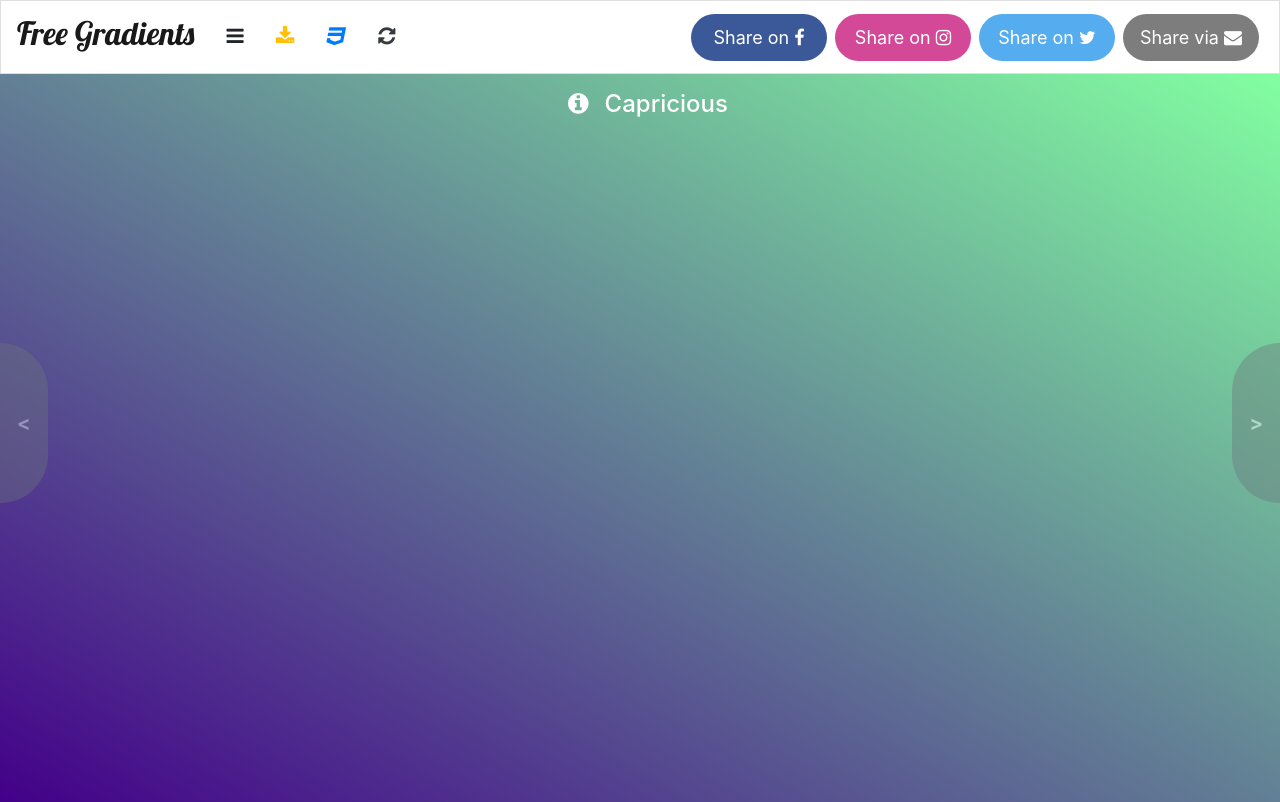
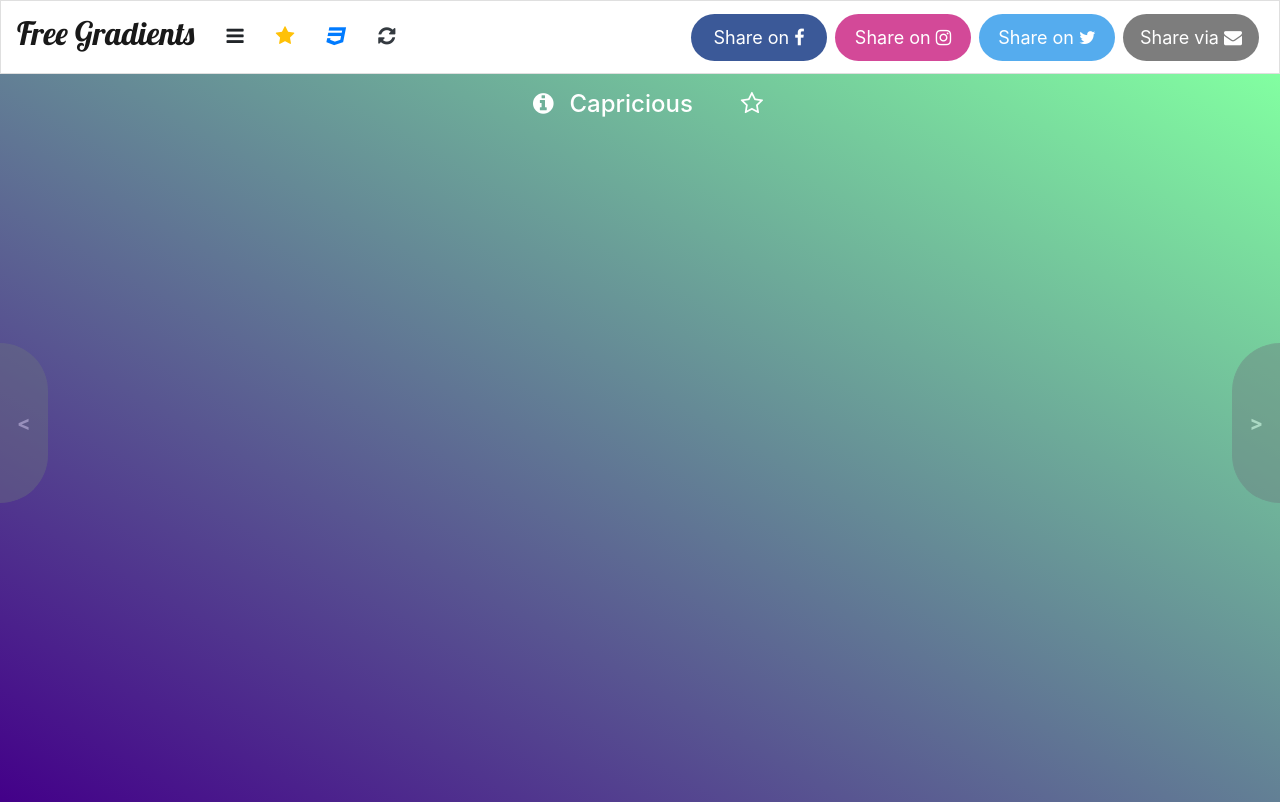
Before and after one commit to vsahinid/freegradients, a React (Create React App) app: page / in a window 1280 px wide. Built offline with nearby package versions, Linux system fonts and the light colour scheme.

Commit message:
Added favorites + cookies

```diff
--- /dev/null
+++ b/src/components/AddToFavorites.js
@@ -0,0 +1,7 @@
+import React from "react";
+
+const AddToFavorites = () => {
+  return <div />;
+};
+
+export default AddToFavorites;
--- a/src/components/ColorSlider.js
+++ b/src/components/ColorSlider.js
@@ -1,10 +1,76 @@
-import React from "react";
+import React, { Component } from "react";
 import Arrows from "./Arrows";
+import AddToFavorites from "./AddToFavorites";
 
-const ColorSlider = props => {
-  let colorGradient = `linear-gradient(to ${props.orientation1} ${
-    props.orientation2
-  }, ${props.color1}, ${props.color2})`;
+class ColorSlider extends Component {
+  state = {
+    favorite: false,
+    title: ""
+  };
+
+  setCookie = (cname, cvalue) => {
+    document.cookie = cname + "=" + cvalue + ";";
+  };
+
+  deleteCookie = cname => {
+    document.cookie = cname + "=" + "" + ";";
+  };
+
+  getCookie = cname => {
+    var name = cname + "=";
+    var decodedCookie = decodeURIComponent(document.cookie);
+    var ca = decodedCookie.split(";");
+    for (var i = 0; i < ca.length; i++) {
+      var c = ca[i];
+      while (c.charAt(0) == " ") {
+        c = c.substring(1);
+      }
+      if (c.indexOf(name) == 0) {
+        return c.substring(name.length, c.length);
+      }
+    }
+    return "";
+  };
+
+  checkCookie = cname => {
+    var cname = this.getCookie(cname);
+    if (cname !== "") {
+      return true;
+    } else {
+      return false;
+    }
+  };
+
+  addToFavorites = () => {
+    const cookieName = this.props.title;
+    // if gradient is favorite, removed it from string and unstar
+    if (this.state.favorite) {
+      this.deleteCookie(cookieName);
+      this.setState({ favorite: false });
+    }
+
+    // if gradient is not already part of cookie string, add it from string and star it
+
+    if (!this.state.favorite) {
+      this.setCookie(cookieName, true);
+      this.setState({ favorite: true });
+    }
+  };
+
+  componentDidMount() {
+    const cookieName = this.props.title;
+    if (this.checkCookie(cookieName)) {
+      this.setState({ favorite: true });
+    }
+    if (!this.checkCookie(cookieName)) {
+      this.setState({ favorite: false });
+    }
+  }
+
+  render() {
+    let colorGradient = `linear-gradient(to ${this.props.orientation1} ${
+      this.props.orientation2
+    }, ${this.props.color1}, ${this.props.color2})`;
     return (
       <div
         className="container-flex"
@@ -15,21 +81,27 @@ const ColorSlider = props => {
         }}
       >
         <h4 className="p-3" style={{ color: "white" }}>
-        {/* {props.definition} */}
           <span className="m-3">
             <i
               className="fa fa-info-circle"
               data-toggle="tooltip"
               data-placement="left"
-            title={props.definition}
+              title={this.props.definition}
             />
           </span>
-
-        {props.title}
+          {this.props.title}
+          <span className="ml-5" onClick={this.addToFavorites}>
+            {this.state.favorite ? (
+              <i className="fa fa-star text-warning" />
+            ) : (
+              <i className="fa fa-star-o" />
+            )}
+          </span>
         </h4>
         <Arrows />
       </div>
     );
-};
+  }
+}
 
 export default ColorSlider;
--- a/src/components/Navbar.js
+++ b/src/components/Navbar.js
@@ -43,10 +43,10 @@ const Navbar = props => {
         <li className="m-3 text-warning">
           {" "}
           <i
-            className="fa fa-download"
+            className="fa fa-star"
             data-toggle="tooltip"
             data-placement="bottom"
-            title="Download .jpg"
+            title="View Favorites"
             style={{ fontSize: "20px" }}
           />
         </li>
```
Lines whose indentation alone changed are shown as unchanged.
